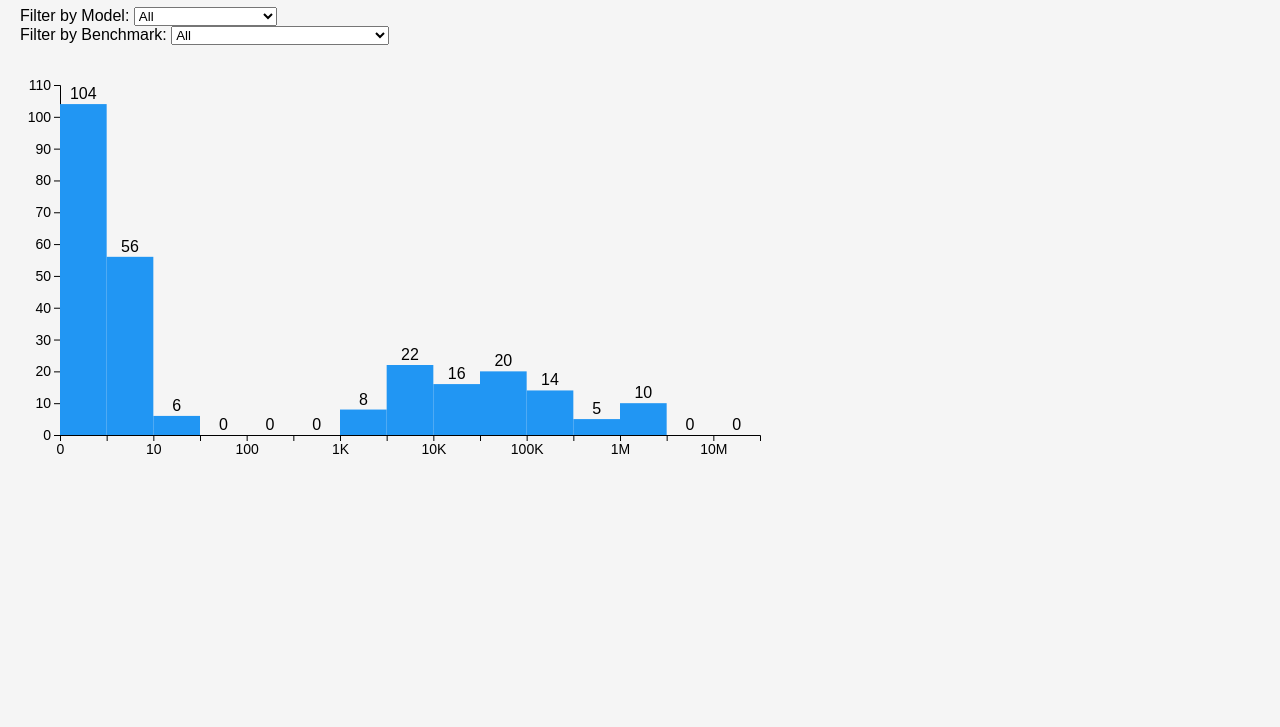
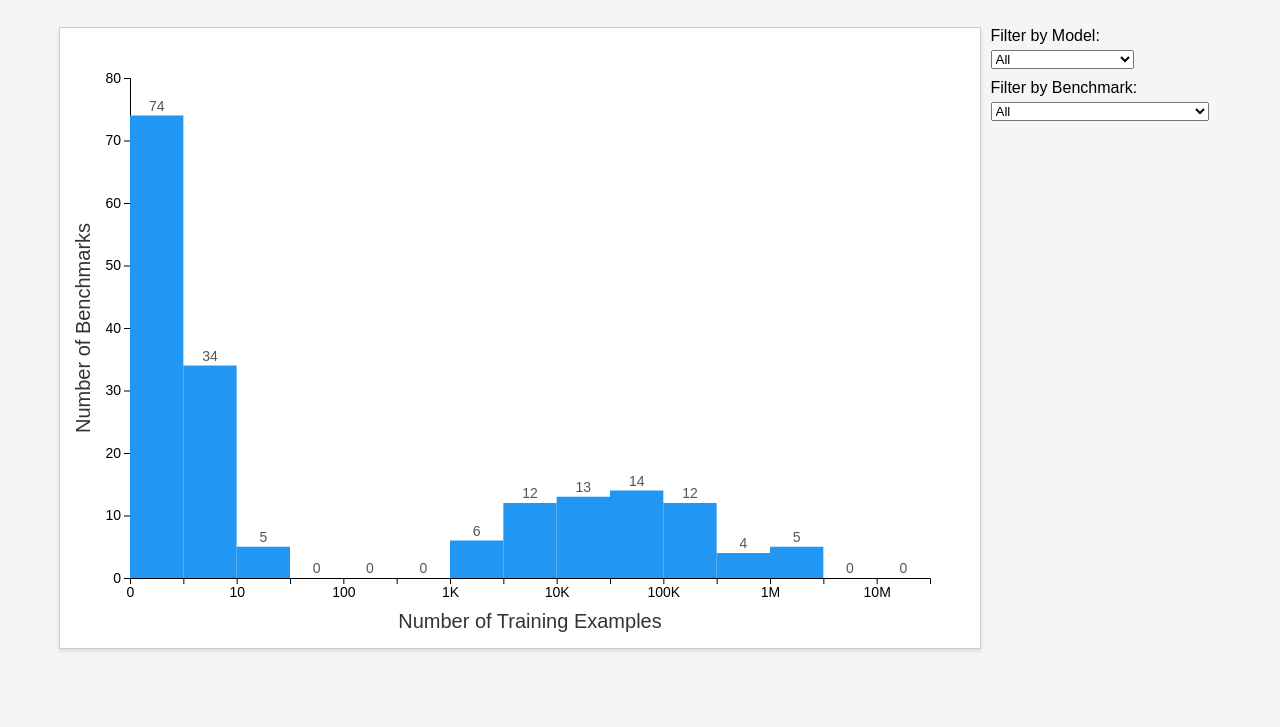
Before and after one commit to callistakrebs/MindTheGapWeb, a plain HTML site: page index.html in a window 1280 px wide. Shown: the part 73-800 px from the top of the page. Drawn offline with nearby package versions, Linux system fonts and the light colour scheme.

Commit message:
adding css styling, fixed counts to unique benchmarks

```diff
--- a/index.html
+++ b/index.html
@@ -8,6 +8,9 @@
 </head>
 <body>
   <h1>Mind The Gap</h1>
+  <div id="graph-container">
+    <div id="bin-viz"></div>
+    <div id="filter-container">
       <div id="filter-model-container">
           <label for="filter-model-select">Filter by Model:</label>
           <select id="filter-model-select">
@@ -20,8 +23,10 @@
             <option value="all">All</option>
         </select>
       </div>
-<div id="bin-viz"></div>
+    </div>
     <script src="https://d3js.org/d3.v7.min.js"></script>
     <script src="https://cdn.jsdelivr.net/npm/papaparse@5.4.1/papaparse.min.js"></script>
-  <script src="script.js"></script></body>
+    <script src="script.js"></script>
+  </div>
+</body>
 </html>
--- a/script.js
+++ b/script.js
@@ -8,6 +8,8 @@ fetch('data/existing-work.csv')
         const result = Papa.parse(csvText, { header: true });
         console.log('Parsed CSV:', result.data);
         const data = result.data; // Assuming 'value' is the key in your CSV
+
+        // Parse Data object to extract size, logsize, and histogram
         data.forEach((value, index) => {
             if (!data[index]['size']) {
                 console.warn(`Skipping row ${index} due to missing 'size' value.`);
@@ -37,23 +39,78 @@ fetch('data/existing-work.csv')
         const uniqueModels = [...new Set(data.map(row => row['model'] || 'Unknown'))];
         const uniqueBenchmark = [...new Set(data.map(row => row['benchmark'] || 'Unknown'))];
 
+        // Create dropdowns for filtering Model
         const filterModelSelect = document.getElementById('filter-model-select');
-        uniqueModels.forEach(model => {
+        uniqueModels.sort().forEach(model => {
             const option = document.createElement('option');
             option.value = model;
             option.textContent = model;
             filterModelSelect.appendChild(option);
         });
 
+        // Create dropdowns for filtering Benchmark
+        // TODO: add a search functionality to the benchmark dropdown
         const filterBenchmarkSelect = document.getElementById('filter-benchmark-select');
-        uniqueBenchmark.forEach(benchmark => {
+        uniqueBenchmark.sort().forEach(benchmark => {
             const option = document.createElement('option');
             option.value = benchmark;
             option.textContent = benchmark;
             filterBenchmarkSelect.appendChild(option);
         });
 
-        // Function to filter data and update the histogram
+        /**
+         * Calculates the count of unique benchmarks for each bin from the provided data.
+         *
+         * @param {Array<Object>} data - An array of objects where each object represents a row of data.
+         *                                Each row should have a `bin` property (numeric or string) and a `benchmark` property (string).
+         * @returns {Object} An object where the keys are bin values and the values are the counts of unique benchmarks in each bin.
+         *
+         * @example
+         * const data = [
+         *   { bin: 1, benchmark: 'A' },
+         *   { bin: 1, benchmark: 'B' },
+         *   { bin: 1, benchmark: 'A' },
+         *   { bin: 2, benchmark: 'C' }
+         * ];
+         * const result = getUniqueBenchmarksBinCounts(data);
+         * console.log(result); // { '0': 0, '0.5': 0, ..., '1': 2, '2': 1, ... }
+         */
+        const getUniqueBenchmarksBinCounts = (data) => {
+            // Recalculate bin counts to count unique benchmarks
+            const binCounts = {0:0, 0.5:0, 1:0, 1.5:0, 2:0, 2.5:0, 3:0, 3.5:0, 4:0, 4.5:0, 5:0, 5.5:0, 6:0, 6.5:0, 7:0};
+            const uniqueBenchmarksPerBin = {}; // Track unique benchmarks for each bin
+
+            data.forEach(row => {
+                const binValue = row['bin'];
+                const benchmark = row['benchmark'];
+
+                if (binValue !== undefined && benchmark) {
+                    if (!uniqueBenchmarksPerBin[binValue]) {
+                        uniqueBenchmarksPerBin[binValue] = new Set();
+                    }
+                    uniqueBenchmarksPerBin[binValue].add(benchmark); // Add benchmark to the set
+                }
+            });
+
+            // Convert the sets into counts
+            Object.keys(uniqueBenchmarksPerBin).forEach(bin => {
+                binCounts[bin] = uniqueBenchmarksPerBin[bin].size;
+            });
+
+            // Debugging: Log the unique benchmarks per bin and the final bin counts
+            console.log('Unique Benchmarks Per Bin:', uniqueBenchmarksPerBin);
+            console.log('Bin Counts:', binCounts);
+            return binCounts;
+        }
+
+        /**
+         * Updates the histogram visualization based on the selected model and benchmark.
+         * Filters the data, calculates bin counts, and updates the bars, labels, and tooltips
+         * in the histogram accordingly.
+         *
+         * @param {string} selectedModel - The selected model to filter the data. Use 'all' to include all models.
+         * @param {string} selectedBenchmark - The selected benchmark to filter the data. Use 'all' to include all benchmarks.
+         */
         const updateHistogram = (selectedModel, selectedBenchmark) => {
             const filteredData = data.filter(row => {
                 const modelMatch = selectedModel === 'all' || row['model'] === selectedModel;
@@ -61,14 +118,7 @@ fetch('data/existing-work.csv')
                 return modelMatch && benchmarkMatch;
             });
 
-            // Recalculate bin counts
-            const binCounts = {0:0, 0.5:0, 1:0, 1.5:0, 2:0, 2.5:0, 3:0, 3.5:0, 4:0, 4.5:0, 5:0, 5.5:0, 6:0, 6.5:0, 7:0};
-            filteredData.forEach(row => {
-                const binValue = row['bin'];
-                if (binValue !== undefined) {
-                    binCounts[binValue] = (binCounts[binValue] || 0) + 1;
-                }
-            });
+            const binCounts = getUniqueBenchmarksBinCounts(filteredData);
 
             // Update the histogram
             const bars = svg.selectAll('.bar')
@@ -161,17 +211,7 @@ fetch('data/existing-work.csv')
             labels.exit().remove();
         };
 
-        // Count the number of rows in each bin
-        const binCounts = {0:0, 0.5:0, 1:0, 1.5:0, 2:0, 2.5:0, 3:0, 3.5:0, 4:0, 4.5:0, 5:0, 5.5:0, 6:0, 6.5:0, 7:0};
-        data.forEach(row => {
-            const binValue = row['bin'];
-            if (binValue !== undefined) {
-                binCounts[binValue] = (binCounts[binValue] || 0) + 1;
-            }
-        });
-
-        // Log the bin counts for debugging
-        console.log('Bin Counts:', binCounts);
+        const binCounts = getUniqueBenchmarksBinCounts(data);
 
         // Plot the total number of rows for each bin using D3
         const binViz = document.getElementById('bin-viz') || document.createElement('div');
@@ -181,14 +221,16 @@ fetch('data/existing-work.csv')
         // viz.appendChild(binViz);
 
         // Set up D3 dimensions and scales
-        const width = 700;
-        const height = 350;
-        const margin = { top: 20, right: 20, bottom: 40, left: 40 };
+        const width = 800; // Increase the width
+        const height = 500; // Increase the height
+        const margin = { top: 50, right: 50, bottom: 70, left: 70 }; // Adjust margins for more space
 
-        const svg = d3.select(binViz)
+        // Add a class to the SVG container
+        const svg = d3.select('#bin-viz')
             .append('svg')
-            .attr('width', width + margin.left + margin.right)
-            .attr('height', height + margin.top + margin.bottom)
+            .attr('class', 'histogram')
+            .attr('width', width + margin.left + margin.right) // Adjust for new width
+            .attr('height', height + margin.top + margin.bottom) // Adjust for new height
             .append('g')
             .attr('transform', `translate(${margin.left},${margin.top})`);
 
@@ -224,6 +266,24 @@ fetch('data/existing-work.csv')
             .call(d3.axisLeft(yScale))
             .selectAll('text')
             .style('font-size', '14px'); // Increase font size for y-axis labels
+
+        // Add x-axis label
+        svg.append('text')
+            .attr('class', 'x-axis-label')
+            .attr('x', width / 2) // Center the label horizontally
+            .attr('y', height + margin.bottom - 20) // Position below the x-axis
+            .attr('text-anchor', 'middle') // Center the text
+            .style('font-size', '20px') // Optional: Set font size
+            .text('Number of Training Examples');
+
+        // Add y-axis label
+        svg.append('text')
+            .attr('class', 'y-axis-label')
+            .attr('x', -height / 2)
+            .attr('y', -margin.left + 30)
+            .attr('text-anchor', 'middle')
+            .attr('transform', 'rotate(-90)')
+            .text('Number of Benchmarks');
 
         // Create a tooltip element
         const tooltip = document.createElement('div');
--- a/style.css
+++ b/style.css
@@ -3,11 +3,83 @@ body {
     margin: 20px;
     background-color: #f5f5f5;
   }
+  h1 {
+    text-align: center;
+    color: #333;
+  }
+  #graph-container {
+    display: grid;
+    grid-template-columns: 2fr 0.75fr;
+    gap: 10px;
+    margin-bottom: 20px;
+    justify-content: center; /* Center the graph container and filter container */
+  }
 
-  #viz {
-    width: 800px;
-    height: 400px;
-    background-color: white;
-    border: 1px solid #ccc;
+  #filter-container {
     margin-top: 20px;
+    display: flex;
+    flex-direction: column;
+    gap: 10px; /* Add margin between every item */
   }
+
+  #filter-container label {
+    display: block; /* Make labels appear above the inputs */
+    margin-bottom: 5px; /* Add some spacing between the label and the input */
+  }
+
+  #bin-viz {
+    display: flex;
+    justify-content: right;
+  }
+
+/* Style the SVG container */
+.histogram {
+  background-color: #ffffff;
+  border: 1px solid #ccc;
+  box-shadow: 0 2px 4px rgba(0, 0, 0, 0.1);
+  display: flex;
+}
+
+/* Style the bars */
+.bar {
+    fill: #2196f3; /* Default bar color */
+    transition: fill 0.3s ease;
+}
+
+/* Highlight bars on hover */
+.bar:hover {
+    fill: #1976d2; /* Darker blue on hover */
+}
+
+/* Style the axes */
+.axis path,
+.axis line {
+    stroke: #333;
+    shape-rendering: crispEdges;
+}
+
+.axis text {
+    font-size: 12px;
+    fill: #333;
+}
+
+/* Style the labels */
+.label {
+    font-size: 14px;
+    fill: #555;
+    text-anchor: middle;
+}
+
+/* Style for the x-axis label */
+.x-axis-label {
+    font-size: 20px;
+    fill: #333; /* Text color */
+    font-family: Arial, sans-serif;;
+}
+
+/* Style for the y-axis label */
+.y-axis-label {
+    font-size: 20px;
+    fill: #333; /* Text color */
+    font-family: Arial, sans-serif;
+}
```
Lines whose indentation alone changed are shown as unchanged.
